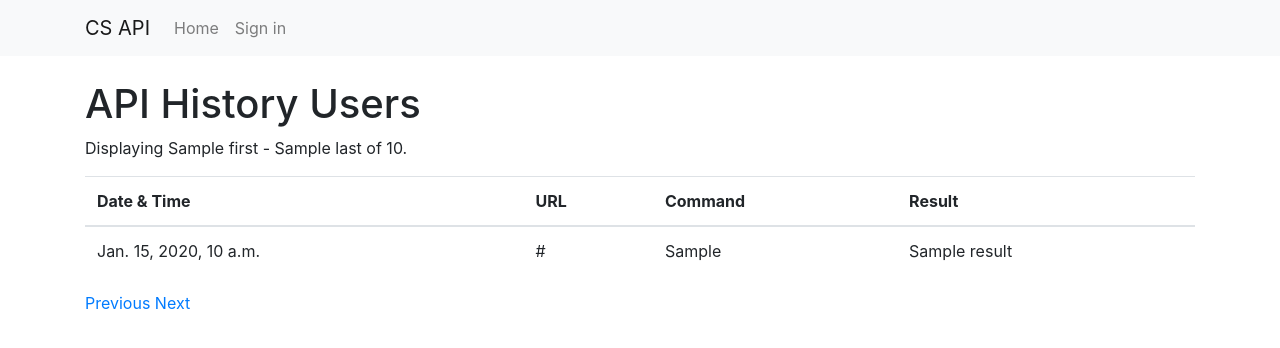
After one commit to FlorentTheys/tfe-cloudstack, a Django app: template mysite/cs_api/templates/api_history.html in a window 1280 px wide. The commit adds this page. Shown: the top 348 px of the page. Run offline with Django 3.2, Linux system fonts and the light colour scheme; the template is opened without the code that fills it: most values are stand-ins (such as "Sample title", 1, 10 or a date in 2020); some libraries are stand-ins or nearby versions.

Commit message:
save and display request history

```diff
--- a/mysite/cs_api/static/js/api.js
+++ b/mysite/cs_api/static/js/api.js
@@ -27,16 +27,14 @@ const app = new Vue({
             const response = await fetch('/receive_api_request', {
                 body: JSON.stringify({
                     'form_data': {
-                        'api_key': this.formData.csUser.apiKey,
                         'command_id': this.formData.command.id,
+                        'cs_user_id': this.formData.csUser.id,
                         'parameter_list': Object.entries(this.formData.parameters).map(([id, value]) => {
                             return {
                                 'id': id,
                                 'value': value,
                             };
                         }),
-                        'secret_key': this.formData.csUser.secretKey,
-                        'url': this.formData.csUser.url,
                     },
                 }),
                 headers: {
--- /dev/null
+++ b/mysite/cs_api/templates/api_history.html
@@ -0,0 +1,34 @@
+{% extends 'base_container.html' %}
+
+{% load static %}
+
+{% block content %}
+    <h1>API History Users</h1>
+    <p>Displaying {{ first }} - {{ last }} of {{ total }}.</p>
+    <table class="table">
+        <thead>
+            <tr>
+                <th>Date & Time</th>
+                <th>URL</th>
+                <th>Command</th>
+                <th>Result</th>
+            </tr>
+        </thead>
+        <tbody>
+            {% for api_request in api_request_list %}
+                <tr>
+                    <td>{{ api_request.created_at }}</td>
+                    <td>{{ api_request.cloudstack_user_id.url }}</td>
+                    <td>{{ api_request }}</td>
+                    <td>{{ api_request.result }}</td>
+                </tr>
+            {% endfor %}
+        </tbody>
+    </table>
+    {% if prev_offset is not False %}
+        <a href="/api_history/{{ prev_offset }}/{{ limit }}">Previous</a>
+    {% endif %}
+    {% if next_offset is not False %}
+        <a href="/api_history/{{ next_offset }}/{{ limit }}">Next</a>
+    {% endif %}
+{% endblock %}
--- a/mysite/cs_api/templates/base.html
+++ b/mysite/cs_api/templates/base.html
@@ -32,6 +32,9 @@
                                         <a class="nav-link" href="/api">API</a>
                                     </li>
                                     <li class="nav-item">
+                                        <a class="nav-link" href="/api_history">API History</a>
+                                    </li>
+                                    <li class="nav-item">
                                         <a class="nav-link" href="/cs_user">Cloudstack User</a>
                                     </li>
                                 {% endif %}
--- a/mysite/cs_api/urls.py
+++ b/mysite/cs_api/urls.py
@@ -5,6 +5,9 @@ from . import views
 urlpatterns = [
     path('', views.index, name='home'),
     path('api', views.api, name='API'),
+    path('api_history', views.api_history, name='API History'),
+    path('api_history/<int:offset>', views.api_history, name='API History'),
+    path('api_history/<int:offset>/<int:limit>', views.api_history, name='API History'),
     path('cs_user', views.cs_user, name='cs_user'),
     path('cs_user_add', views.cs_user_add, name='cs_user_add'),
     path('cs_user_delete/<int:cs_user_id>', views.cs_user_delete, name='cs_user_delete'),
```
Also changed, not shown: mysite/cs_api/models.py (+5 -35 lines), mysite/cs_api/views.py (+29 -8 lines), mysite/cs_api/migrations/0006_apirequest_result.py (added), mysite/cs_api/migrations/0007_apirequest_cloudstack_user_id.py (added), mysite/cs_api/migrations/0008_apirequest_created_at.py (added).
